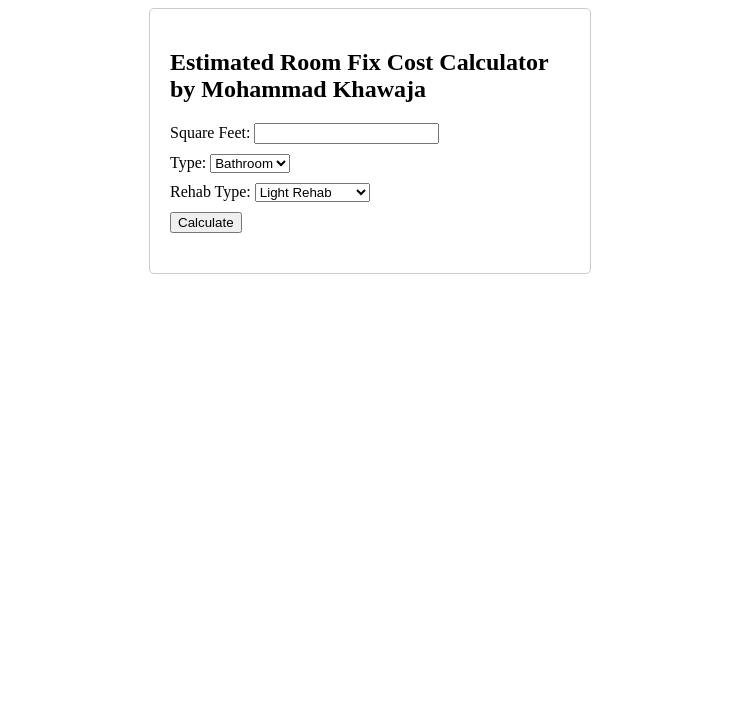
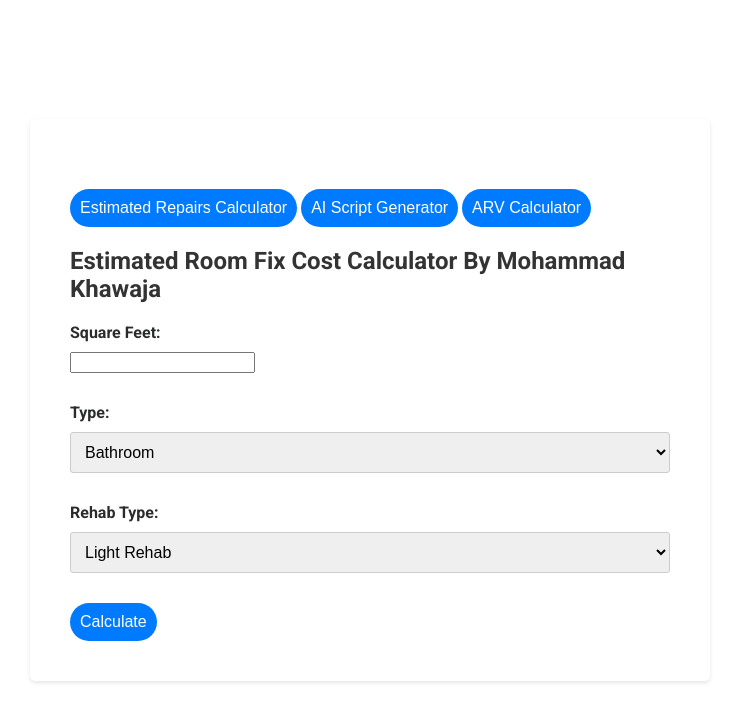
Before and after one commit to MohammadHaishemKhawaja/MohammadHaishemKhawaja.github.io, a plain HTML site: page roomCalculator.html in a window 1280 px wide. Shown: the whole page, without its empty margins (270-1009 px from the left). Drawn offline with Linux system fonts and the light colour scheme.

Commit message:
Update roomCalculator.html

```diff
--- a/roomCalculator.html
+++ b/roomCalculator.html
@@ -3,27 +3,82 @@
 <head>
   <title>Estimated Room Fix Cost Calculator</title>
   <style>
+        @import url('https://fonts.googleapis.com/css2?family=Roboto:wght@400;700&display=swap');
+
+        body {
+            font-family: 'Roboto', Arial, sans-serif;
+            background-color: #fff;
+            color: #333;
+            margin: 0;
+            padding: 0;
+            display: flex;
+            justify-content: center;
+            align-items: center;
+            min-height: 100vh;
+        }
+
         .container {
-      max-width: 400px;
-      margin: 0 auto;
-      padding: 20px;
-      border: 1px solid #ccc;
+            max-width: 600px;
+            padding: 40px;
+            background-color: #fff;
             border-radius: 5px;
+            box-shadow: 0 2px 4px rgba(0, 0, 0, 0.1);
         }
 
         .form-group {
-      margin-bottom: 10px;
+            margin-bottom: 30px;
         }
 
-    .result {
+        label {
+            display: block;
             font-weight: bold;
-      margin-top: 20px;
+            margin-bottom: 10px;
+            color: #292b2c;
+        }
+
+        select {
+            width: 100%;
+            padding: 10px;
+            font-size: 16px;
+            border-radius: 3px;
+            border: 1px solid #ccc;
+            transition: border-color 0.3s ease;
+        }
+
+        select:focus {
+            outline: none;
+            border-color: #007bff;
+        }
+
+        button {
+            padding: 10px;
+            font-size: 16px;
+            background-color: #007bff;
+            color: #fff;
+            border: none;
+            border-radius: 20px;
+            cursor: pointer;
+            transition: background-color 0.3s ease;
+            width: auto;
+        }
+
+        button:hover {
+            background-color: #0056b3;
         }
     </style>
 </head>
 <body>
     <div class="container">
-    <h2>Estimated Room Fix Cost Calculator by Mohammad Khawaja</h2>
+        <form>
+            <div class="form-group">
+                </select>
+            </div>
+
+        </form>
+<button onclick="window.location.href = 'index.html';">Estimated Repairs Calculator</button>
+<button onclick="window.location.href = 'ai.html';">AI Script Generator</button>
+<button onclick="window.location.href = 'ARV.html';">ARV Calculator </button>
+    <h2>Estimated Room Fix Cost Calculator By Mohammad Khawaja</h2>
     <form>
       <div class="form-group">
         <label for="area">Square Feet:</label>
```
Lines whose indentation alone changed are shown as unchanged.
